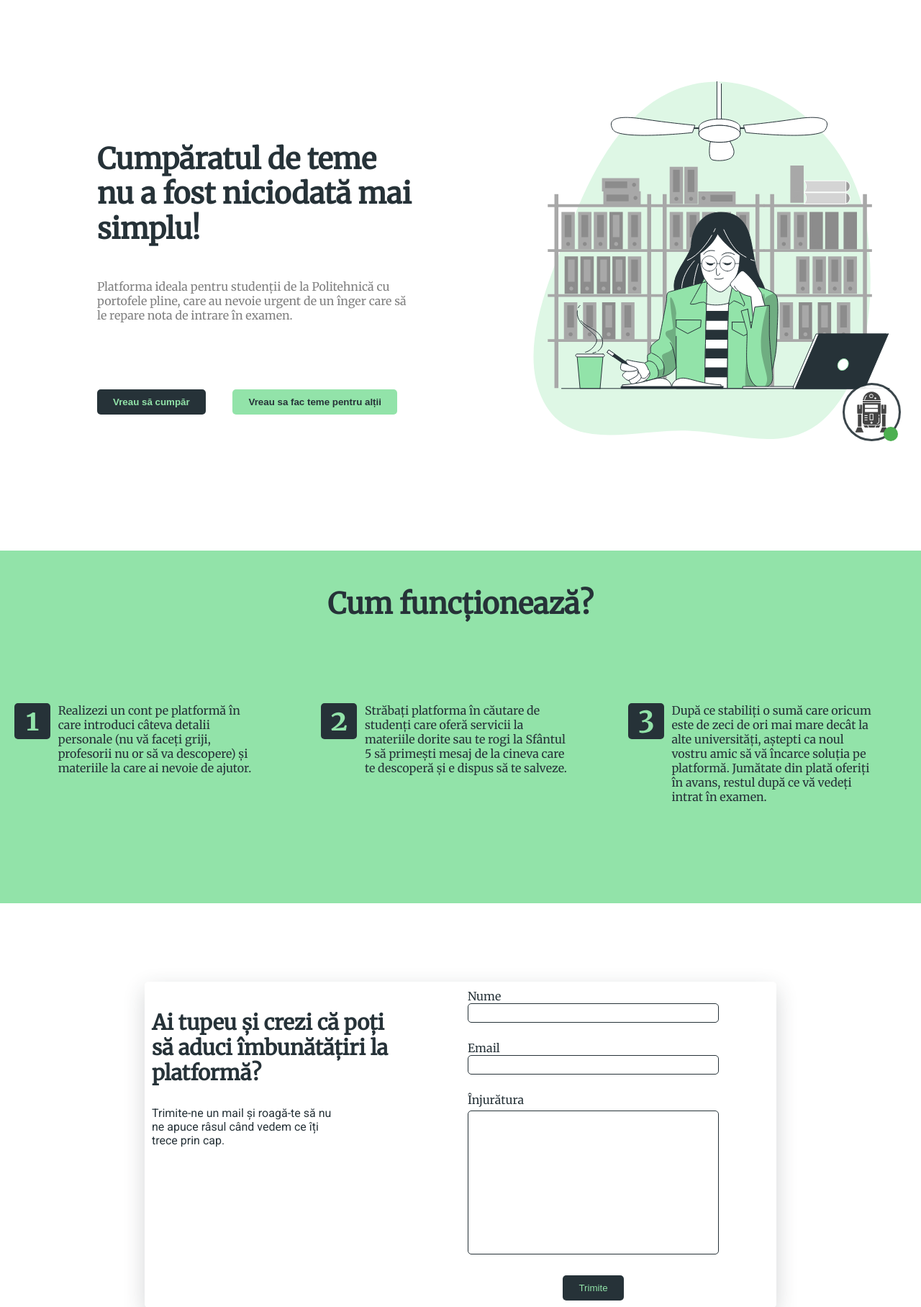
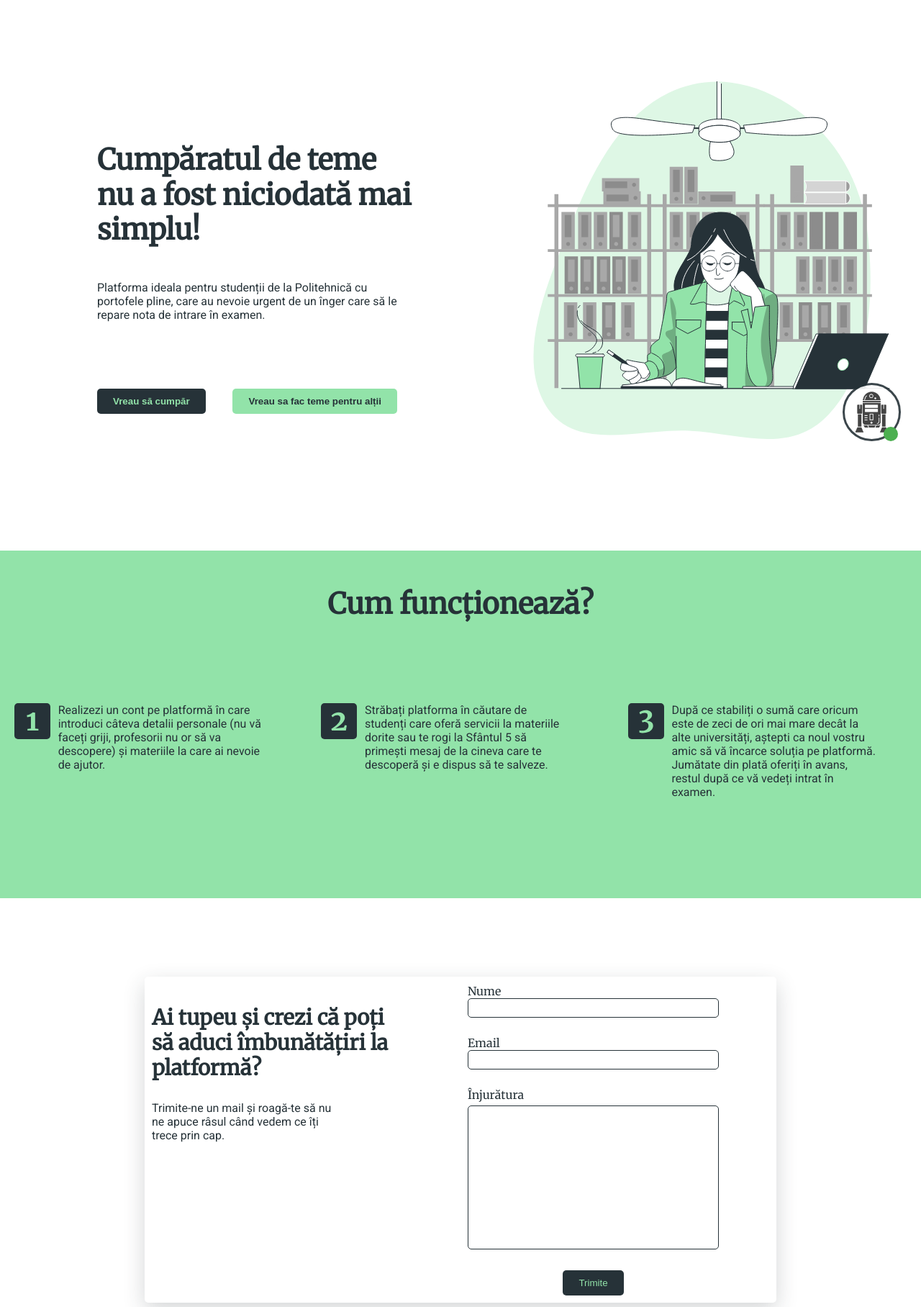
Before and after one commit to Aleandro2000/LSAC_IT-Recruitment-2020, a PHP site: page / in a window 1280 px wide. Shown: the part 164-1980 px from the top of the page at 72% size. Run offline with PHP 8.4, Linux system fonts and the light colour scheme.

Commit message:
LSAC-Recruitment-2020

```diff
--- a/css/structure.css
+++ b/css/structure.css
@@ -115,7 +115,7 @@ a
 }
 .text
 {
-    color: gray;
+    font-family: 'Roboto';
     margin-top: 46px;
     margin-bottom: 31px;
     padding-right: 150px;
@@ -197,6 +197,7 @@ a
 }
 .table
 {
+    font-family: 'Roboto';
     margin-top: 93px;
     margin-left: 90px;
     padding-bottom: 118px;
```
